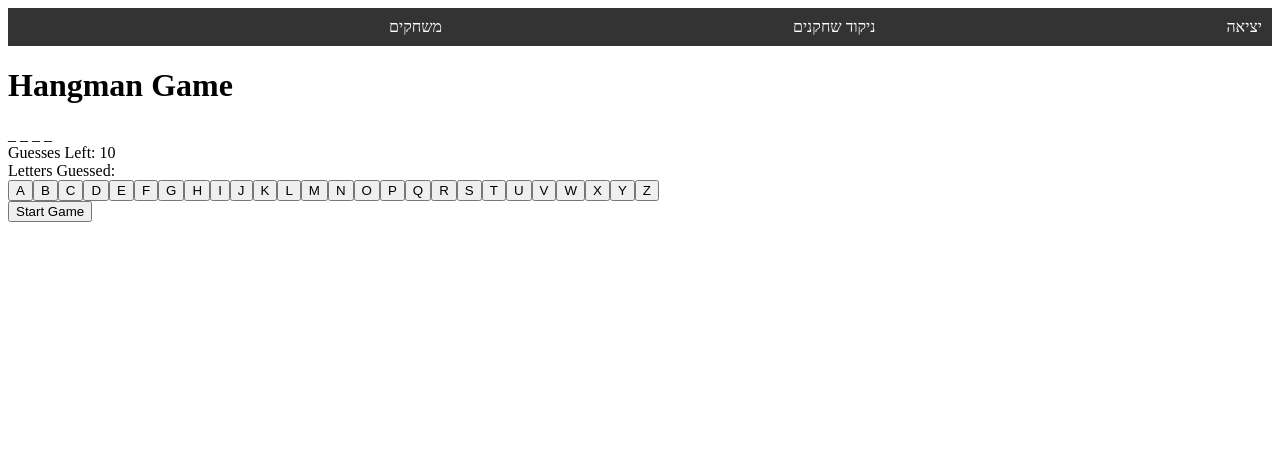
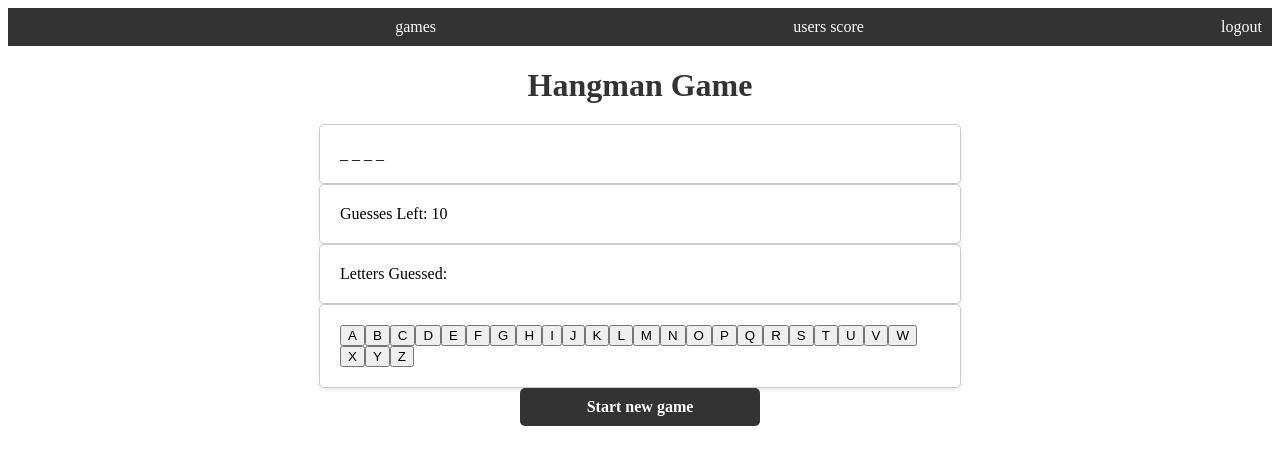
Before and after one commit to BatshevaYoffe/fswd2, a plain HTML site: page letters.html in a window 1280 px wide. Drawn offline with Linux system fonts and the light colour scheme.

Commit message:
style and update

```diff
--- /dev/null
+++ b/letters.css
@@ -0,0 +1,101 @@
+h1 {
+  font-size: 32px;
+  color: #333;
+  text-align: center;
+  margin-bottom: 20px;
+}
+
+.game-element {
+  background-color: #fff;
+  border: 1px solid #ccc;
+  padding: 20px;
+  margin-bottom: 20px;
+  border-radius: 5px;
+  box-shadow: 0 2px 4px rgba(0, 0, 0, 0.1);
+}
+
+#word-display,
+#guesses-left,
+#letters-guessed,
+#keyboard,
+#game-over-message {
+  width: 600px;
+  margin: 0 auto;
+  /* מרכז את האלמנט באופן אופקי */
+}
+
+/* #game-over-message {
+  display: none;
+  color: #ff0000;
+  text-align: center;
+  font-weight: bold;
+} */
+
+.game-element {
+  background-color: #fff;
+  border: 1px solid #ccc;
+  padding: 20px;
+  margin-bottom: 20px;
+  border-radius: 5px;
+}
+
+/* .letter-button {
+  display: inline-block;
+  width: 40px;
+  height: 40px;
+  margin: 5px;
+  border: none;
+  background-color: #ccc;
+  color: #333;
+  font-size: 18px;
+  font-weight: bold;
+  cursor: pointer;
+}*/
+
+.letter-button:hover {
+  background-color: #999;
+  color: #fff;
+}
+
+
+h1 {
+  font-size: 32px;
+  color: #333;
+  text-align: center;
+  margin-bottom: 20px;
+}
+
+.game-element {
+  background-color: #fff;
+  border: 1px solid #ccc;
+  padding: 20px;
+  margin-bottom: 20px;
+  border-radius: 5px;
+}
+
+
+.start-game-link {
+  display: block;
+  text-align: center;
+  width: 200px;
+  /* רוחב מותאם אישית */
+  background-color: #333;
+  color: #fff;
+  padding: 10px 20px;
+  border-radius: 5px;
+  text-decoration: none;
+  font-size: 16px;
+  font-weight: bold;
+  transition: background-color 0.3s ease;
+  margin: 0 auto;
+  /* מרכוז הקישור ברוחב */
+
+}
+
+.start-game-link:hover {
+  background-color: #555;
+}
+
+.hidden {
+  display: none;
+}
--- a/letters.html
+++ b/letters.html
@@ -1,48 +1,32 @@
 <!DOCTYPE html>
 <html>
+
 <head>
   <title>Hangman Game</title>
   <link rel="stylesheet" type="text/css" href="navbar.css">
+  <link rel="stylesheet" type="text/css" href="letters.css">
 
-  <style>
-    .hidden {
-      display: none;
-    }
-  </style>
+
 </head>
+
 <body>
-  <div id="navbar">
-    <span id="username"></span>
-    <a href="gamesGallery.html">משחקים</a>
-    <a href="home.html">ניקוד שחקנים</a>
-    <a href="login.html">יציאה</a>
-</div>
-  <h1>Hangman Game</h1>
-  <div id="word-display"></div>
-  <div id="guesses-left"></div>
-  <div id="letters-guessed"></div>
-  <div id="keyboard"></div>
-  <div id="game-over-message" class="hidden"></div>
-  <button id="reset-button">Start Game</button>
+  <div class="body1">
+    <div id="navbar">
+      <span id="username"></span>
+      <a href="gamesGallery.html">games</a>
+      <a href="home.html">users score</a>
+      <a href="login.html">logout</a>
+    </div>
+    <h1>Hangman Game</h1>
+    <div id="word-display" class="game-element"></div>
+    <div id="guesses-left" class="game-element"></div>
+    <div id="letters-guessed" class="game-element"></div>
+    <div id="keyboard" class="game-element"></div>
+    <div id="game-over-message" class="game-element hidden"></div>
+    <a href="letters.html" class="start-game-link">Start new game</a>
+  </div>
 
-  <!-- <script>
-    const resetButton = document.getElementById("reset-button");
-  resetButton.addEventListener("click", resetPage);
-
-  function resetPage() {
-    // מציאת אלמנטים שברצונך למחוק ולהציג מחדש
-    const element1 = document.getElementById("element1");
-    const element2 = document.getElementById("element2");
-
-    // מחיקת התוכן של האלמנטים
-    element1.innerHTML = "";
-    element2.innerHTML = "";
-
-    // הוספת התוכן החדש לאלמנטים
-    element1.innerHTML = "New Content 1";
-    element2.innerHTML = "New Content 2";
-  }
-  </script> -->
   <script src="letters.js"></script>
 </body>
+
 </html>
--- a/letters.js
+++ b/letters.js
@@ -84,7 +84,7 @@ function checkGameOver() {
     gameOverMessage.classList.remove("hidden");
     disableLetterButtons();
   } else if (!wordDisplay.textContent.includes("_")) {
-    updateScore(username,initialScore);
+    updateScore(username,guessesLeft);
     gameOverMessage.textContent = "Congratulations - You Win!";
     gameOverMessage.classList.remove("hidden");
     disableLetterButtons();
--- a/login.css
+++ b/login.css
@@ -1,25 +1,90 @@
-body {
-    text-align: center;
-  }
+body{
+  /* background-color: antiquewhite; */
+  background-image: url("images/back.jpg");
+  background-size: cover;
+  background-repeat: no-repeat;
 
-  h1 {
-    color: #333;
 }
 
 form {
-    display: inline-block;
-    margin-top: 20px;
+  width: 320px;
+  padding: 20px;
+  background: #fff;
+  border-radius: 5px;
+  border-top: 5px solid #ff656c;
+  margin: 0 auto;
+}
+
+form h1 {
+  text-align: center;
+  color: #000;
+  font-size: 18px;
+  text-transform: uppercase;
+  margin-top: 0;
+  margin-bottom: 20px;
+}
+
+form input {
+  width: 100%;
+  height: 42px;
+  box-sizing: border-box;
+  border-radius: 5px;
+  border: 1px solid #ccc;
+  margin-bottom: 20px;
+  font-size: 14px;
+  font-family: Montserrat;
+  padding: 0 20px 0 50px;
+  outline: none;
+}
+
+form input#username {
+  background: #fff url('http://i.imgur.com/u0XmBmv.png') 20px top no-repeat;
+  background-size: 16px 80px;
+}
+form input#newUsername {
+  background: #fff url('http://i.imgur.com/u0XmBmv.png') 20px top no-repeat;
+  background-size: 16px 80px;
+}
+input[type="text"],
+input[type="text"] :focus {
+  background: #fff url('http://i.imgur.com/u0XmBmv.png') 20px bottom no-repeat;
+  background-size: 16px 80px;
 }
 
 input[type="text"],
 input[type="password"] {
-    padding: 5px;
+  background: #fff url('http://i.imgur.com/Qf83FTt.png') 20px top no-repeat;
+  background-size: 16px 80px;
+}
+
+input[type="text"],
+input[type="password"] :focus {
+  background: #fff url('http://i.imgur.com/Qf83FTt.png') 20px bottom no-repeat;
+  background-size: 16px 80px;
+}
+
+form input:active, form input:focus {
+  border: 1px solid #ff656c;
 }
 
 button {
-    padding: 5px 10px;
+  width: 100%;
+  height: 40px;
+  background: #ff656c;
+  box-sizing: border-box;
+  border-radius: 5px;
+  border: 1px solid #e15960;
+  color: #fff;
+  font-weight: bold;
+  text-transform: uppercase;
+  font-size: 14px;
+  font-family: Montserrat;
+  outline: none;
+  cursor: pointer;
+  margin: 5px;
+
 }
 
-  .error {
-    color: red;
+button:hover {
+  background: #ff7b81;
 }
```
Also changed, not shown: game.html (added, +53 -0 lines), gamesGallery.html (+3 -2 lines), home.html (+5 -5 lines), login.html (+11 -11 lines), memory.html (+3 -3 lines), 2 other files. Lines whose indentation alone changed are shown as unchanged.
